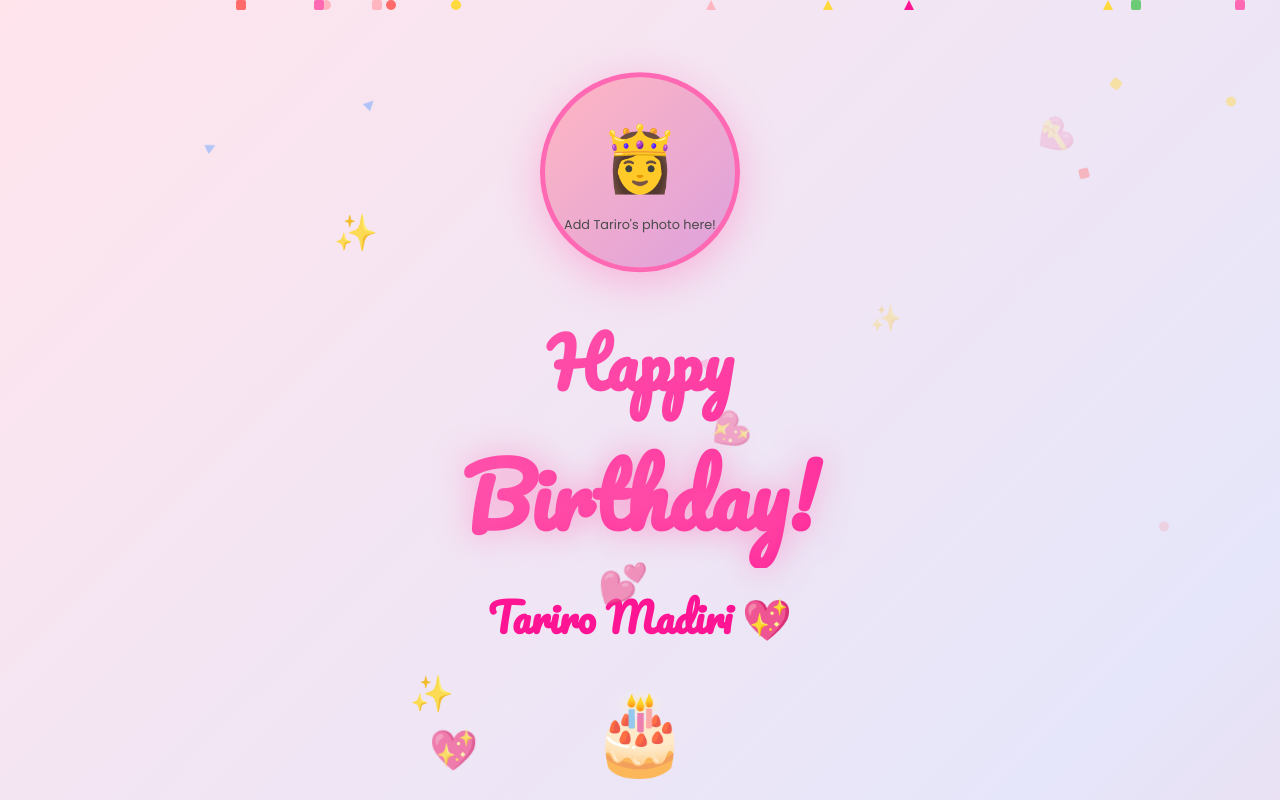
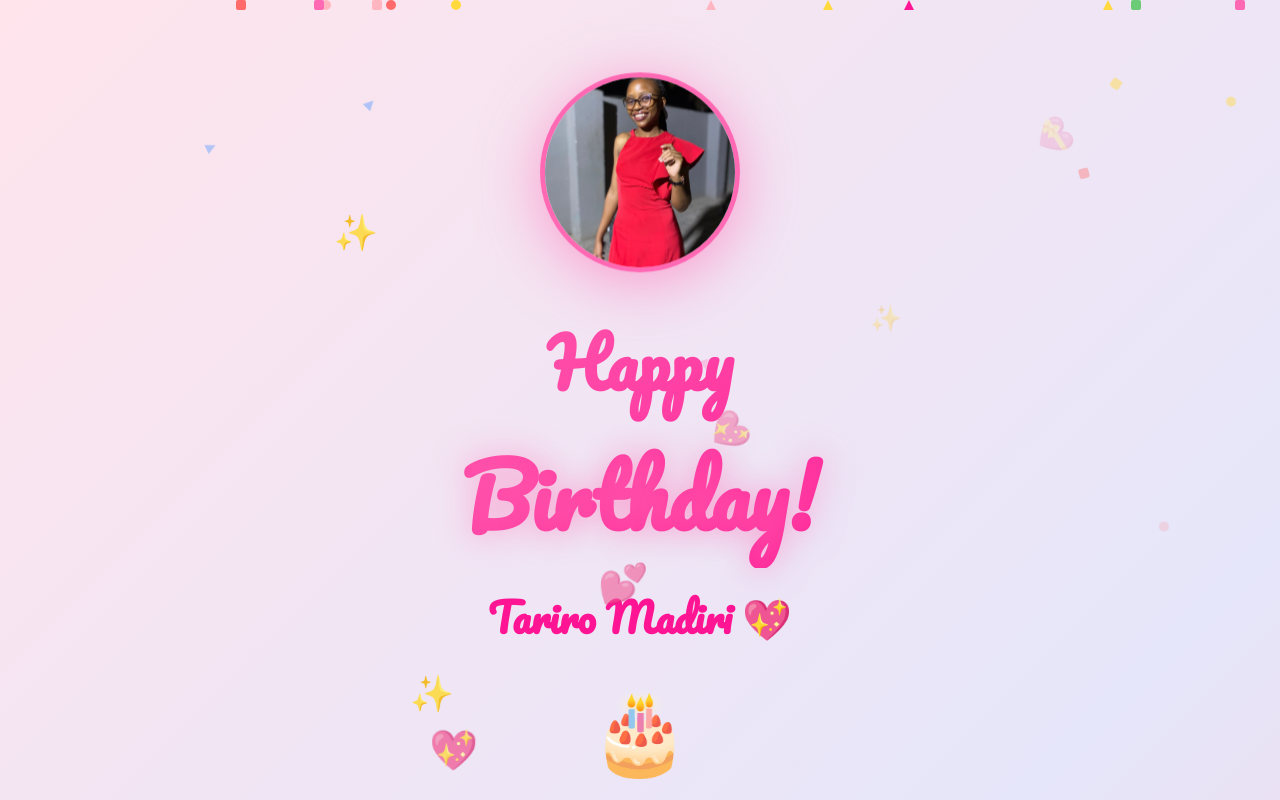
Before and after one commit to WazDevZm/wazingwa-2026, a plain HTML site: page birthday-surprise/index.html in a window 1280 px wide. Shown: the top 800 px of the page. Drawn offline with Linux system fonts and the light colour scheme.

Commit message:
Update birthday site to use Tariro's photo

```diff
--- a/birthday-surprise/index.html
+++ b/birthday-surprise/index.html
@@ -25,7 +25,7 @@
       <div class="sparkle sparkle-3">✨</div>
 
       <div class="photo-container">
-        <img src="tariro.jpg" alt="Tariro Madiri" class="birthday-photo" onerror="this.style.display='none'; this.nextElementSibling.style.display='flex';" />
+        <img src="IMG-20260907-WA0000.jpg" alt="Tariro Madiri" class="birthday-photo" onerror="this.style.display='none'; this.nextElementSibling.style.display='flex';" />
         <div class="photo-fallback">
           <span class="fallback-emoji">👸</span>
           <span class="fallback-text">Add Tariro's photo here!</span>
```
Also changed, not shown: birthday-surprise/IMG-20260907-WA0000.jpg (added).
